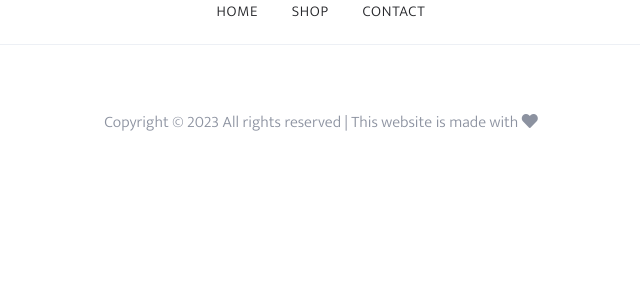
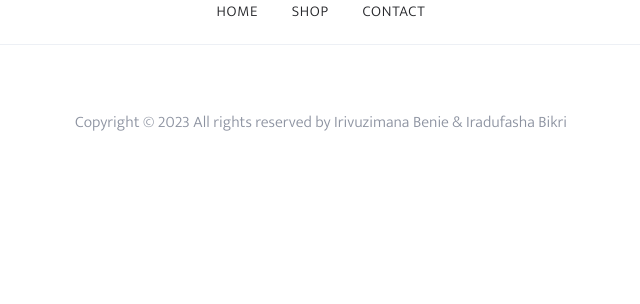
Before and after one commit to justdjango/django-simple-ecommerce, a Django app: template templates/base.html in a window 1280 px wide. Shown: the part 190-494 px from the top of the page, without its empty margins (319-959 px from the left). Run offline with Django 3.2, Linux system fonts and the light colour scheme; the template is opened without the code that fills it, so the values that code supplies are empty; some libraries are stand-ins or nearby versions.

Commit message:
Update footer.html

```diff
--- a/templates/footer.html
+++ b/templates/footer.html
@@ -5,7 +5,7 @@
                 <p>
                     Copyright &copy;
                     <script>document.write(new Date().getFullYear());</script>
-                    All rights reserved | This website is made with <i class="fas fa-heart"></i>
+                    All rights reserved by Irivuzimana Benie & Iradufasha Bikri
                 </p>
             </div>
         </div>
```
